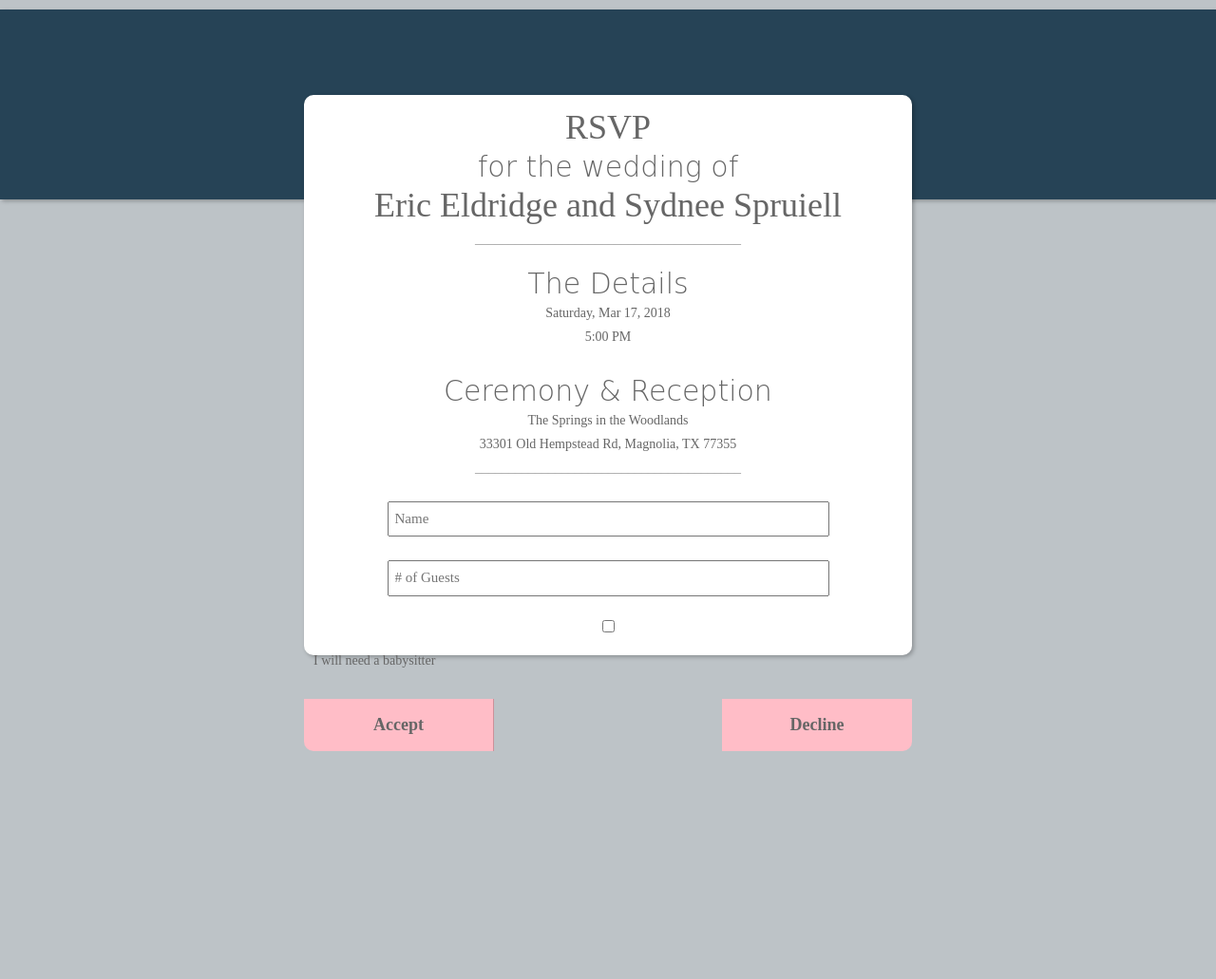
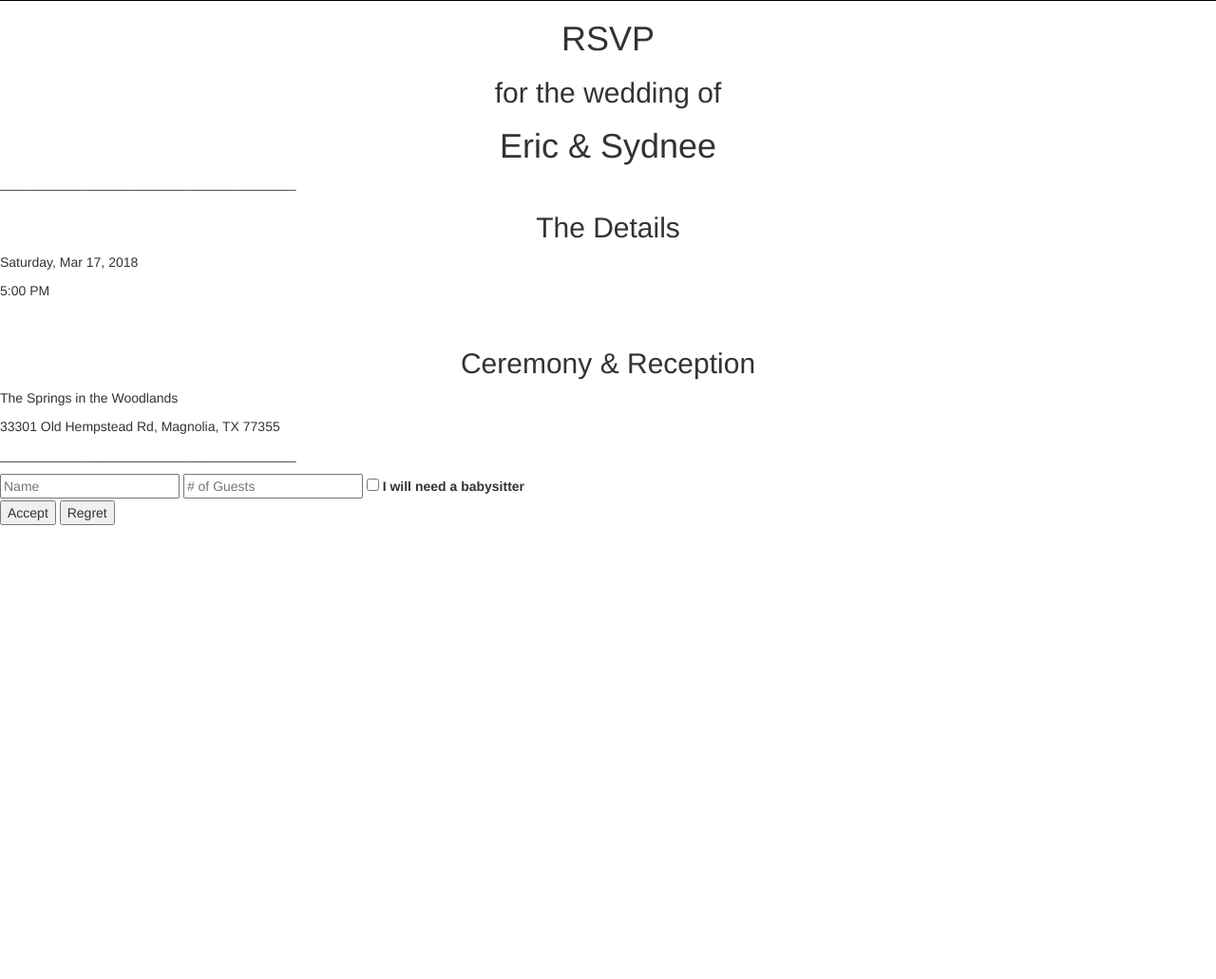
Before and after one commit to kartoffeln777/happilyevereldridge2018, a PHP site: page /rsvp in a window 1280 px wide. Shown: the part 352-1383 px from the top of the page at 95% size. Run offline with PHP 8.4, Linux system fonts and the light colour scheme; some libraries are stand-ins or nearby versions.

Commit message:
RSVP updates

```diff
--- a/src/rsvp/index.php
+++ b/src/rsvp/index.php
@@ -4,15 +4,16 @@
     <meta charset="utf-8">
     <meta name="viewport" content="width=device-width, initial-scale=1">
     <!-- The above 3 meta tags *must* come first in the head; any other head content must come *after* these tags -->
-    <meta name="description" content="A website for celebrating Alison and Michael's big day">
-    <meta name="author" content="Michael Jones">
+    <meta name="description" content="A website for celebrating Eric and Sydnee&apos;s big day">
+    <meta name="author" content="Eric Eldridge">
     <link rel="icon" href="../favicon.ico">
-    <title>Pictures</title>
+    <title>RSVP</title>
 
     <link href="../lib/css/bootstrap.min.css" rel="stylesheet">
     <link href="../lib/css/bootstrap-theme.min.css" rel="stylesheet">
     <link href="../site.css" rel="stylesheet">
-    <link href="../rsvpsimple.css" rel="stylesheet">
+    <link href="rsvp.css" rel="stylesheet">
+<!--<link href="../rsvpsimple.css" rel="stylesheet">  -->
 
 
     <script src="https://ajax.googleapis.com/ajax/libs/jquery/3.1.1/jquery.min.js"></script>
@@ -55,16 +56,17 @@
 
     <div class="masthead">
       <img class="header-image" src="http://i.imgur.com/Pw49m3i.jpg" >
-      <h1>RSVP</h1>
+<!--  <h1>RSVP</h1> -->
     </div>
 
     <div class="top">
     </div>
-    <div class="form">
+    <div class="form" >
+      <form action="rsvp_confirm.php" method="post">
         <div class ="info">
           <h1>RSVP</h1>
           <h2>for the wedding of</h2>
-        <h1>Eric Eldridge and Sydnee Spruiell</h1>
+          <h1>Eric & Sydnee</h1>
           <p class= "line">________________________________________</p>
           <h2>The Details</h2>
           <p>Saturday, Mar 17, 2018</p>
@@ -74,19 +76,16 @@
           <p>The Springs in the Woodlands</p>
                <p>33301 Old Hempstead Rd, Magnolia, TX 77355</p>
                <p class= "line">________________________________________</p>
-        <form action="/action_page.php" method="get">
-          <div class="item" style="display: inline">
           <input type="text" placeholder="Name">
           <input type="number" placeholder="# of Guests">
-            <input type="checkbox" name="babysit" value="needed"> I will need a babysitter
+          <input type="hidden" name="babysitter" value="0">
+          <input type="checkbox" id="babysitter_needed" name="babysitter" value="1">
+          <label for="babysitter_needed" style="margin: inline" !important>I will need a babysitter</label>
         </div>
-        </form></div>
-      <button class ="accept">Accept</button>
-      <button class ="regret" style="float:right">Decline</button>
+        <input type="submit" value="Accept">
+        <button class ="regret">Regret</button>
+      </form>
     </div>
-
-
-
 
 
 
--- a/src/rsvpsimple.css
+++ b/src/rsvpsimple.css
@@ -50,7 +50,7 @@ p.line {
   color: #666;
   padding: 6px;
   margin: 25px auto 20px;
-  display: block;
+ <!-- display: block; -->
   width: 75%;
 }
 
```
Lines whose indentation alone changed are shown as unchanged.
